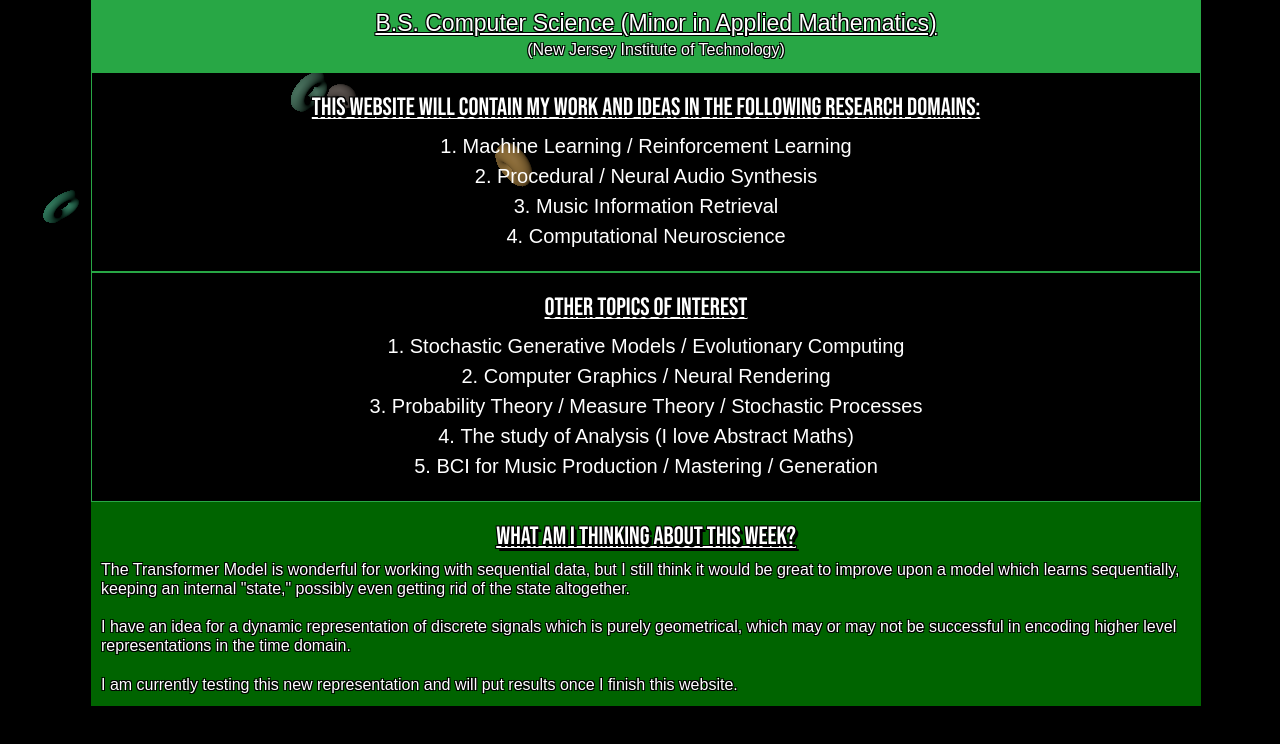
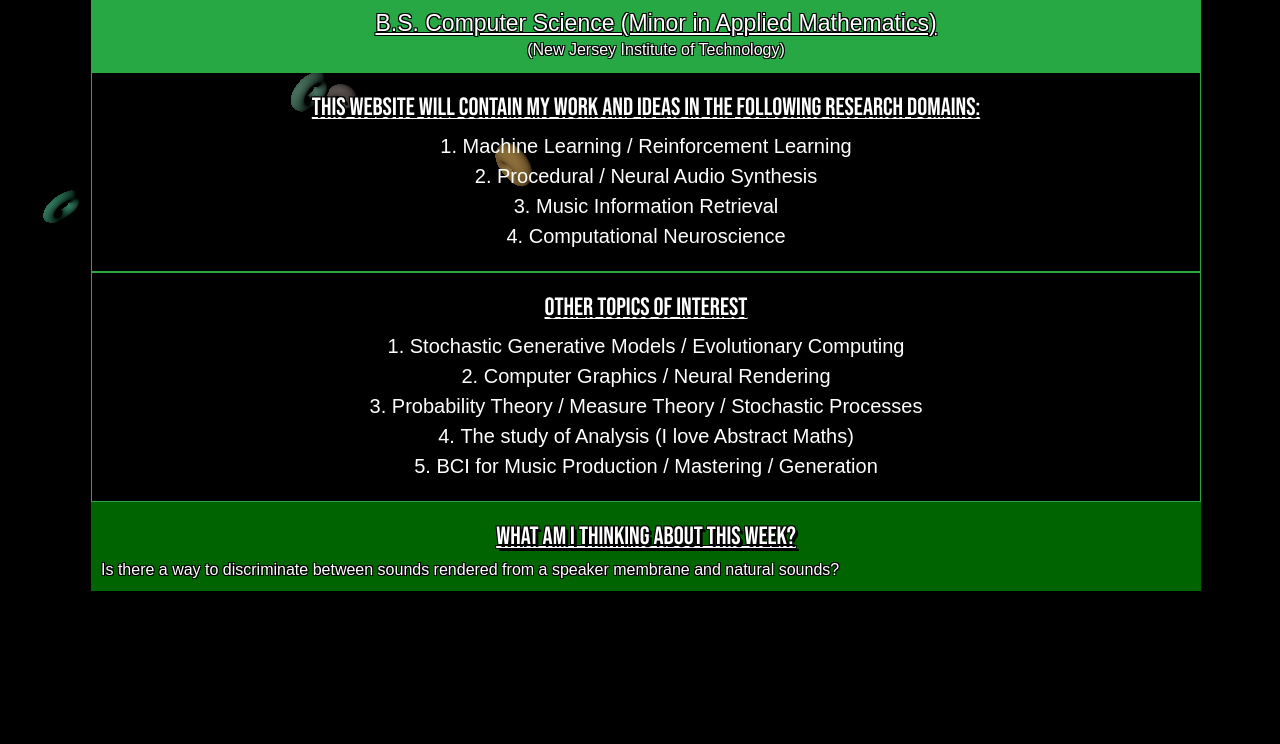
Before and after one commit to Deziox/Deziox.github.io, a plain HTML site: page index.html in a window 1280 px wide. Shown: the part 558-1302 px from the top of the page. After the commit the page ends 1221 px from the top, so only its background shows below. Drawn offline with nearby package versions, Linux system fonts and the light colour scheme; animation ran at ten frames a second.

Commit message:
Update index.html
WAITA 01/31/2022

```diff
--- a/index.html
+++ b/index.html
@@ -302,9 +302,7 @@
     <div style="background-color: darkgreen; border-color: darkgreen">
         <h4 id="bio" class="text-center" style="text-decoration: underline">What am I thinking about this week?</h4>
         <h2 id="thought" class="text-left">
-            The Transformer Model is wonderful for working with sequential data, but I still think it would be great to improve upon a model which learns sequentially, keeping an internal "state," possibly even getting rid of the state altogether.
-            <br><br>I have an idea for a dynamic representation of discrete signals which is purely geometrical, which may or may not be successful in encoding higher level representations in the time domain.
-            <br><br>I am currently testing this new representation and will put results once I finish this website.
+            Is there a way to discriminate between sounds rendered from a speaker membrane and natural sounds?
         </h2><br>
     </div>
     <br><br><br>
```
